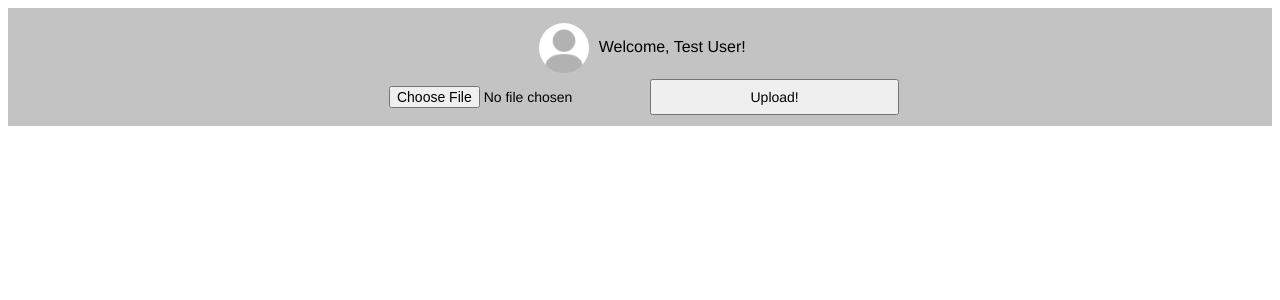
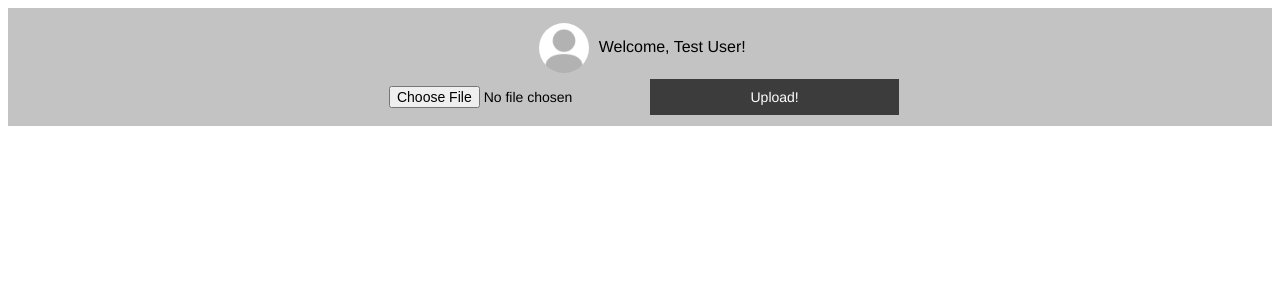
Before and after one commit to hguha/Dogstagram, a Flask app: page /upload in a window 1280 px wide. Shown: the top 300 px of the page. Run offline with Flask 2, Linux system fonts and the light colour scheme; the visitor is signed in with stand-in values (Sample User, id 1).

Commit message:
documentation time

```diff
--- a/app/static/main.js
+++ b/app/static/main.js
@@ -10,7 +10,7 @@ var config = {
 firebase.initializeApp(config);
 
 
-
+/** Handles the login, checks the database/files to assure authentication, then pushes it to the backend */
 function login() {
   //set up document reference
   var firestore = firebase.firestore();
@@ -25,33 +25,6 @@ function login() {
   let userValid = false;
   let passvalid = false;
 
-/* currently broken
-  //query for matching username and password in Firebase
-  docRef.where("user", "==", userInput).get().then(function (doc) {
-    if (doc && doc.exists) {
-      let myData = doc.data();
-      console.log( myData );
-      if (myData.user == userInput) {
-        //userValid = true;
-        console.log( "myData.user: ");
-      }
-      if (myData.pass == passInput) {
-        //passValid = true;
-        console.log( "myData.pass: ");
-      }
-    }
-  })
-
-  console.log(password.value)
-  if ((password.value == "password") && (username.value == "username"))
-  {
-     window.location.href = "landing.html";
-  }
-  else
-  {
-      alert("The username or password you entered doesn't exist!");
-  }
-*/
     $.ajax({
         type: "POST",
         url: '/login',
@@ -75,6 +48,7 @@ function login() {
 }
 
 
+/** Stores the inputted username and password(if it doesn't exist already) in the file/database */
 
 function signup()
 {
@@ -121,8 +95,7 @@ function signup()
   });
 }
 
-
-
+/** Useless function */
 function addImage()
 {
   //set up document reference
@@ -145,16 +118,22 @@ function addImage()
   });
 }
 
+/** Drops the session if confirmed */
 function logOut()
 {
-    window.location.href = '/dropsession';
+    if(confirm("are you sure you want to log out?")
+    {
+        window.location.href = '/dropsession';
+    }
 }
 
+/** Opens the image uploader */
 function uploadImage()
 {
     document.querySelector('#upload').style.visibility = "visible";
 }
 
+/** Gets the images from the backend */
 function fetchImages()
 {
     $.ajax({
--- a/app/static/style.css
+++ b/app/static/style.css
@@ -52,7 +52,7 @@ input
 }
 
 
-button, a
+button, a, input[type=submit]
 {
     background-color: #3c3c3c;
     border: 2px solid #3c3c3c;
```
Also changed, not shown: 1 other file.
